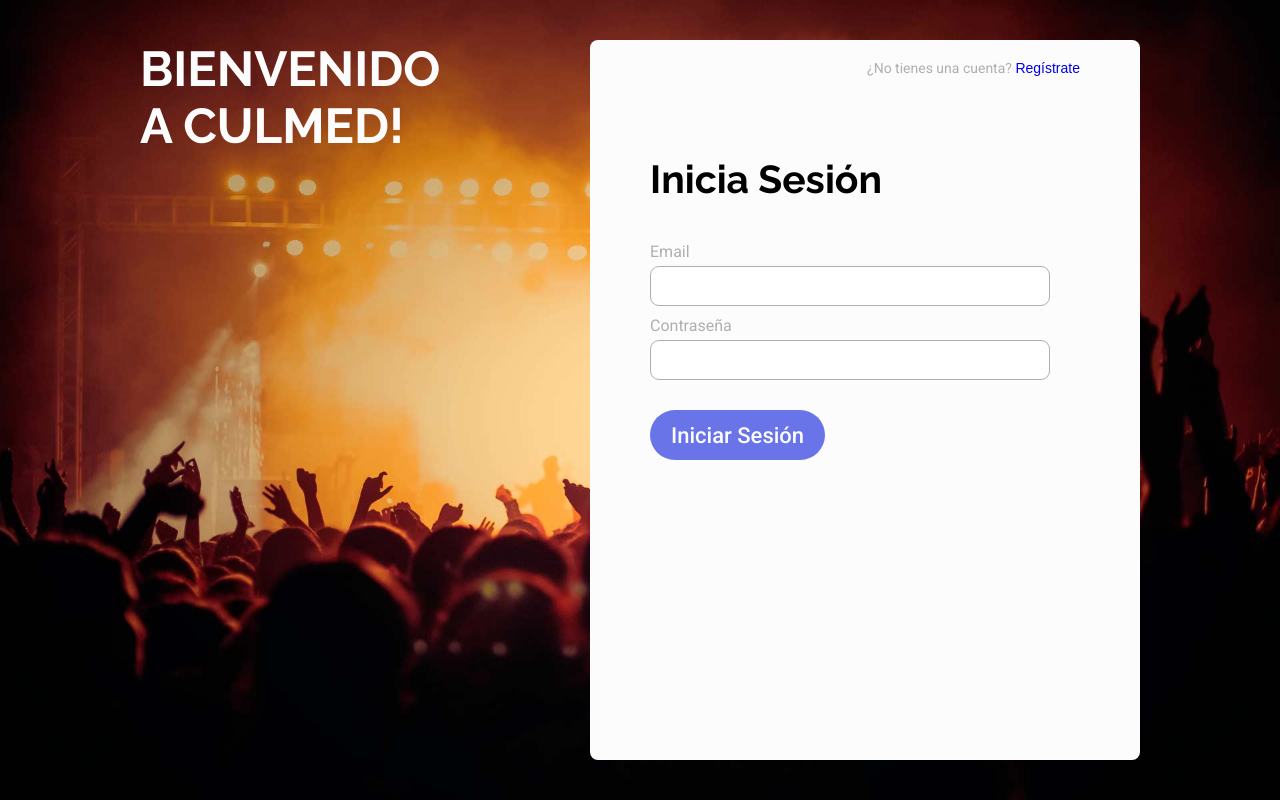
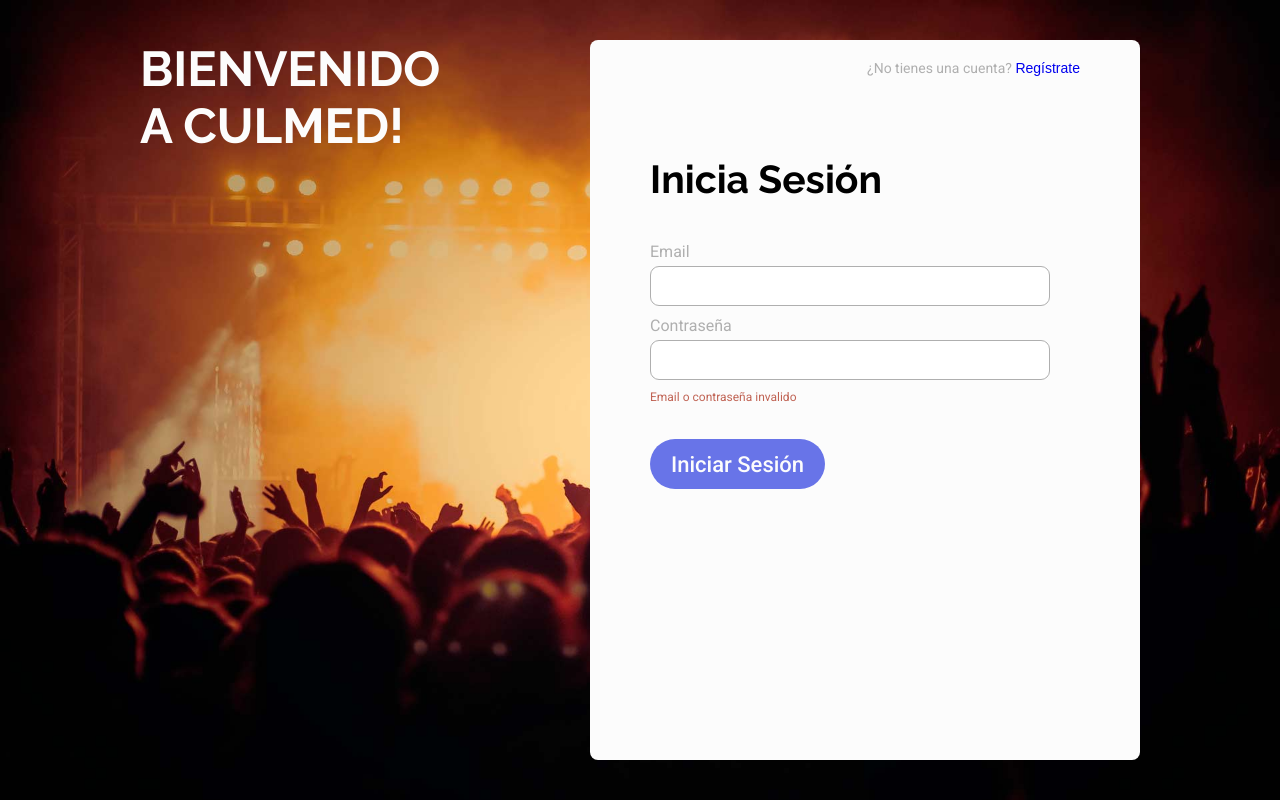
Before and after one commit to fflorezz/culmed, a React (Create React App) app in the folder client/: page /login in a window 1280 px wide. Built offline with nearby package versions, Linux system fonts and the light colour scheme; no server answers; sample sign-in values are in the browser's storage.

Commit message:
Fixed bug on editprofileController

```diff
--- a/client/src/components/auth/login-form/LoginForm.jsx
+++ b/client/src/components/auth/login-form/LoginForm.jsx
@@ -10,7 +10,7 @@ import { clearStatus, login, setUser } from "./../../../redux/slices/session";
 
 const LoginForm = () => {
   const { handleSubmit, errors, register } = useForm();
-  const { loading, status } = useSelector(state => state.session);
+  const { loading, status, error } = useSelector(state => state.session);
   const dispatch = useDispatch();
   const history = useHistory();
 
@@ -67,6 +67,7 @@ const LoginForm = () => {
             Es necesaria una contraseña de mínimo 6 caracteres
           </p>
         )}
+        {error && <p className="alert-text">Email o contraseña invalido</p>}
         <Button size="lg" text="Iniciar Sesión" color="secondary" />
       </form>
     </StyledLoginForm>
```
Also changed, not shown: 2 other files (tests, documents, lock files or other folders).
